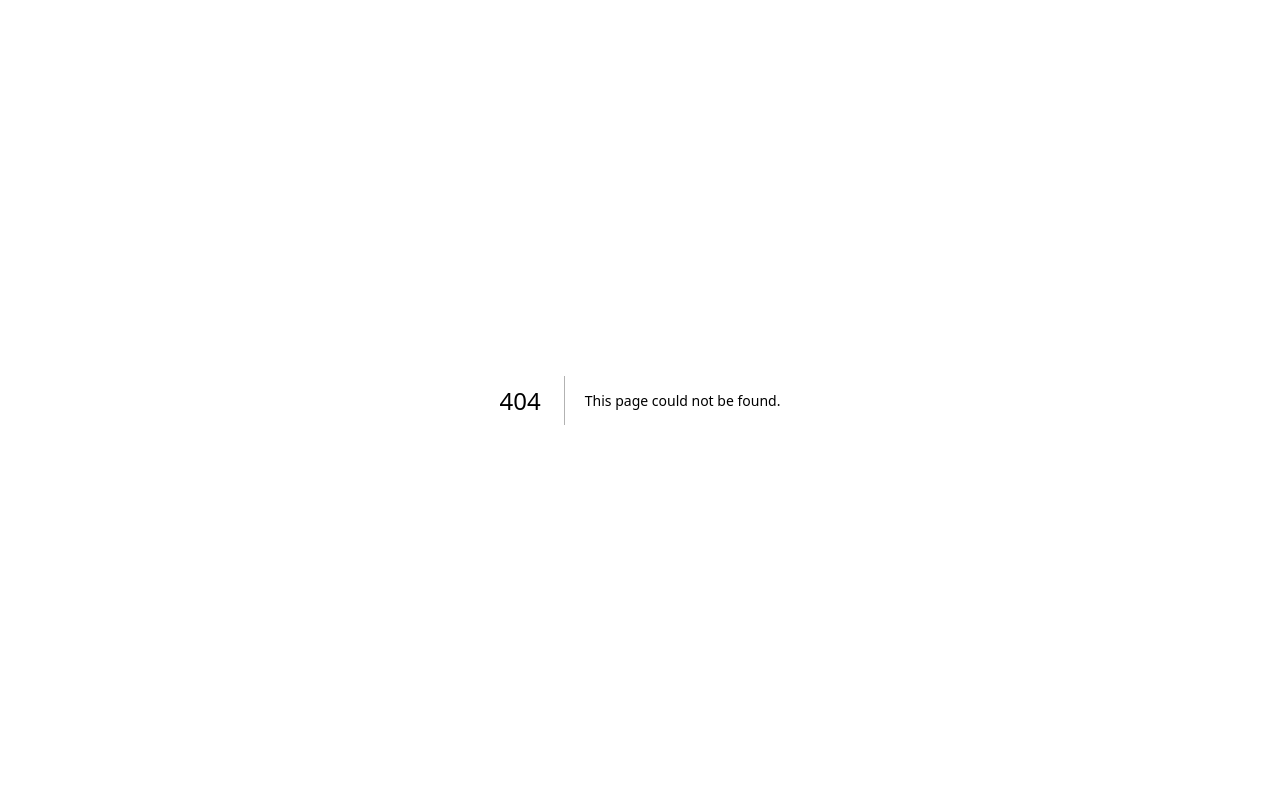
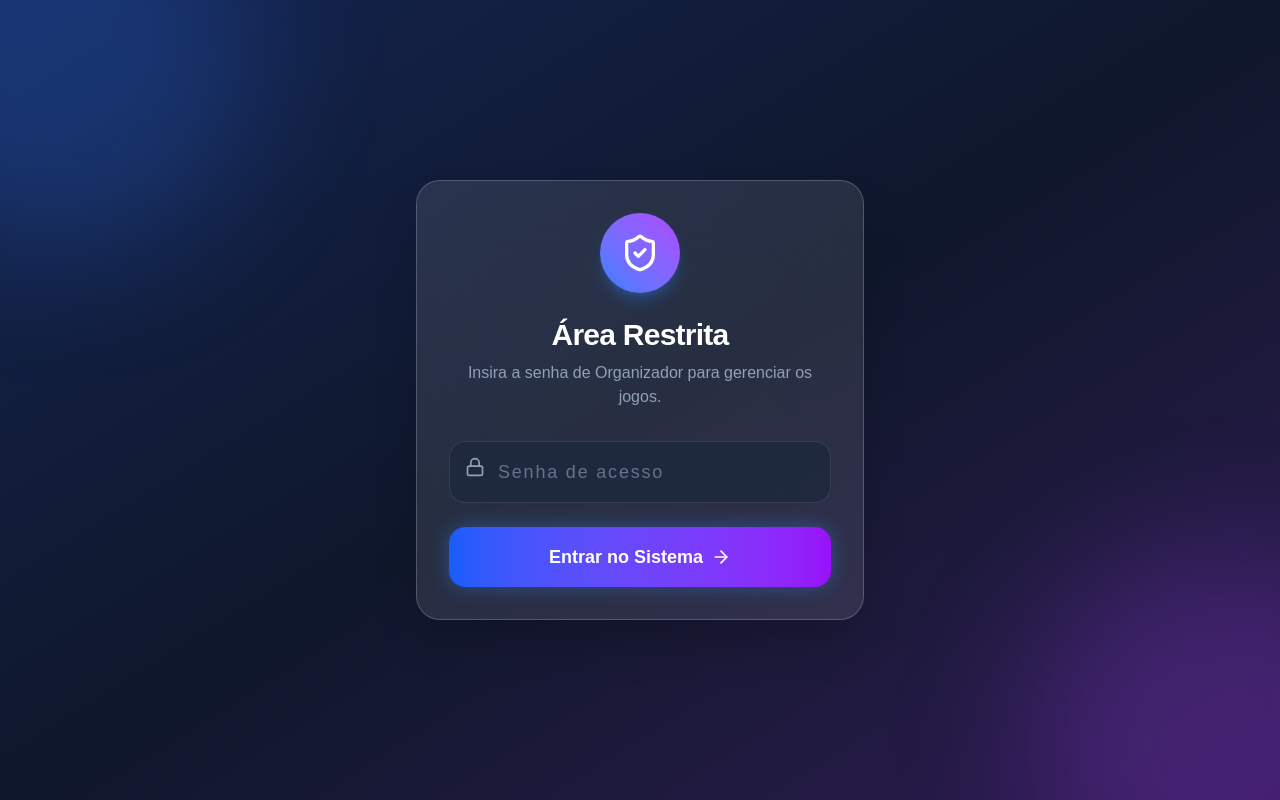
Before and after one commit to junior007x9/volei-squad, a Next.js app: page /login in a window 1280 px wide. Before the commit this address had no page. Built offline with nearby package versions, Linux system fonts and the light colour scheme.

Commit message:
Correção: Forçando a página inicial certa e removendo arquivos padrões

```diff
--- /dev/null
+++ b/app/actions/auth.ts
@@ -0,0 +1,32 @@
+"use server";
+
+import { turso } from "../../lib/turso";
+import { cookies } from "next/headers";
+import { redirect } from "next/navigation";
+
+export async function fazerLogin(formData: FormData) {
+  const senha = formData.get("senha") as string;
+
+  const { rows } = await turso.execute({
+    sql: "SELECT * FROM organizadores WHERE senha = ?",
+    args: [senha]
+  });
+
+  if (rows.length > 0) {
+    // Se a senha estiver correta, gera o carimbo de acesso válido por 30 dias
+    cookies().set("organizador_auth", "logado", {
+      maxAge: 60 * 60 * 24 * 30, // 30 dias
+      httpOnly: true,
+      secure: process.env.NODE_ENV === "production"
+    });
+
+    redirect("/"); // Joga pro painel inicial
+  } else {
+    return { erro: "Senha incorreta. Tente novamente!" };
+  }
+}
+
+export async function fazerLogout() {
+  cookies().delete("organizador_auth");
+  redirect("/login");
+}
--- /dev/null
+++ b/app/login/page.tsx
@@ -0,0 +1,84 @@
+"use client";
+
+import { motion } from "framer-motion";
+import { Lock, ArrowRight, ShieldCheck } from "lucide-react";
+import { useState } from "react";
+import { fazerLogin } from "../actions/auth";
+
+export default function Login() {
+  const [erro, setErro] = useState("");
+  const [carregando, setCarregando] = useState(false);
+
+  async function handleLogin(formData: FormData) {
+    setCarregando(true);
+    setErro("");
+
+    const resposta = await fazerLogin(formData);
+
+    // Se a função retornar algo, é porque deu erro (se der certo, ela redireciona sozinha)
+    if (resposta?.erro) {
+      setErro(resposta.erro);
+      setCarregando(false);
+    }
+  }
+
+  return (
+    <main className="min-h-screen bg-slate-900 flex items-center justify-center p-6 relative overflow-hidden">
+
+      {/* Efeitos de Fundo */}
+      <div className="absolute top-0 left-0 w-full h-full bg-gradient-to-br from-blue-900/40 via-slate-900 to-purple-900/40 pointer-events-none"></div>
+      <div className="absolute -top-32 -left-32 bg-blue-500/20 w-96 h-96 rounded-full blur-3xl pointer-events-none"></div>
+      <div className="absolute -bottom-32 -right-32 bg-purple-500/20 w-96 h-96 rounded-full blur-3xl pointer-events-none"></div>
+
+      <motion.div
+        initial={{ opacity: 0, scale: 0.9, y: 20 }}
+        animate={{ opacity: 1, scale: 1, y: 0 }}
+        transition={{ type: "spring", stiffness: 300 }}
+        className="w-full max-w-md bg-white/10 backdrop-blur-2xl border border-white/20 p-8 rounded-3xl shadow-2xl relative z-10"
+      >
+        <div className="text-center mb-8">
+          <div className="w-20 h-20 bg-gradient-to-tr from-blue-500 to-purple-500 rounded-full flex items-center justify-center mx-auto mb-6 shadow-lg shadow-blue-500/30">
+            <ShieldCheck size={40} className="text-white" />
+          </div>
+          <h1 className="text-3xl font-extrabold text-white mb-2 tracking-tight">Área Restrita</h1>
+          <p className="text-slate-400">Insira a senha de Organizador para gerenciar os jogos.</p>
+        </div>
+
+        <form action={handleLogin} className="space-y-6">
+          <div>
+            <div className="relative">
+              <Lock size={20} className="absolute left-4 top-4 text-slate-400" />
+              <input
+                type="password"
+                name="senha"
+                placeholder="Senha de acesso"
+                required
+                className="w-full bg-slate-800/80 border border-white/10 rounded-2xl pl-12 pr-4 py-4 text-white focus:outline-none focus:ring-2 focus:ring-blue-500 transition-all placeholder:text-slate-500 text-lg tracking-widest"
+              />
+            </div>
+
+            {erro && (
+              <motion.p
+                initial={{ opacity: 0, x: -10 }}
+                animate={{ opacity: 1, x: 0 }}
+                className="text-red-400 text-sm mt-3 text-center font-medium bg-red-500/10 py-2 rounded-lg"
+              >
+                {erro}
+              </motion.p>
+            )}
+          </div>
+
+          <motion.button
+            whileHover={{ scale: 1.02 }}
+            whileTap={{ scale: 0.98 }}
+            type="submit"
+            disabled={carregando}
+            className="w-full bg-gradient-to-r from-blue-600 to-purple-600 text-white font-bold text-lg py-4 rounded-2xl shadow-[0_0_20px_rgba(59,130,246,0.4)] hover:shadow-[0_0_30px_rgba(168,85,247,0.5)] transition-all flex items-center justify-center gap-2 disabled:opacity-70"
+          >
+            {carregando ? "Verificando..." : "Entrar no Sistema"} <ArrowRight size={20}/>
+          </motion.button>
+        </form>
+      </motion.div>
+    </main>
+  );
+}
--- /dev/null
+++ b/middleware.ts
@@ -0,0 +1,29 @@
+import { NextResponse } from 'next/server';
+import type { NextRequest } from 'next/server';
+
+export function middleware(request: NextRequest) {
+  const path = request.nextUrl.pathname;
+
+  // Define quais rotas não precisam de senha
+  const isPublicRoute = path.startsWith('/convite') || path === '/login';
+
+  // Verifica se o carimbo (cookie) de organizador existe
+  const isAuth = request.cookies.get('organizador_auth')?.value === 'logado';
+
+  // Se a rota for privada e o usuário não estiver logado, chuta pro login
+  if (!isAuth && !isPublicRoute) {
+    return NextResponse.redirect(new URL('/login', request.url));
+  }
+
+  // Se ele já estiver logado e tentar acessar a tela de login, joga pro painel
+  if (isAuth && path === '/login') {
+    return NextResponse.redirect(new URL('/', request.url));
+  }
+
+  return NextResponse.next();
+}
+
+// Configuração para o guardião ignorar arquivos de imagem, ícones e código interno
+export const config = {
+  matcher: ['/((?!api|_next/static|_next/image|favicon.ico|.*\\.png$).*)'],
+};
```
